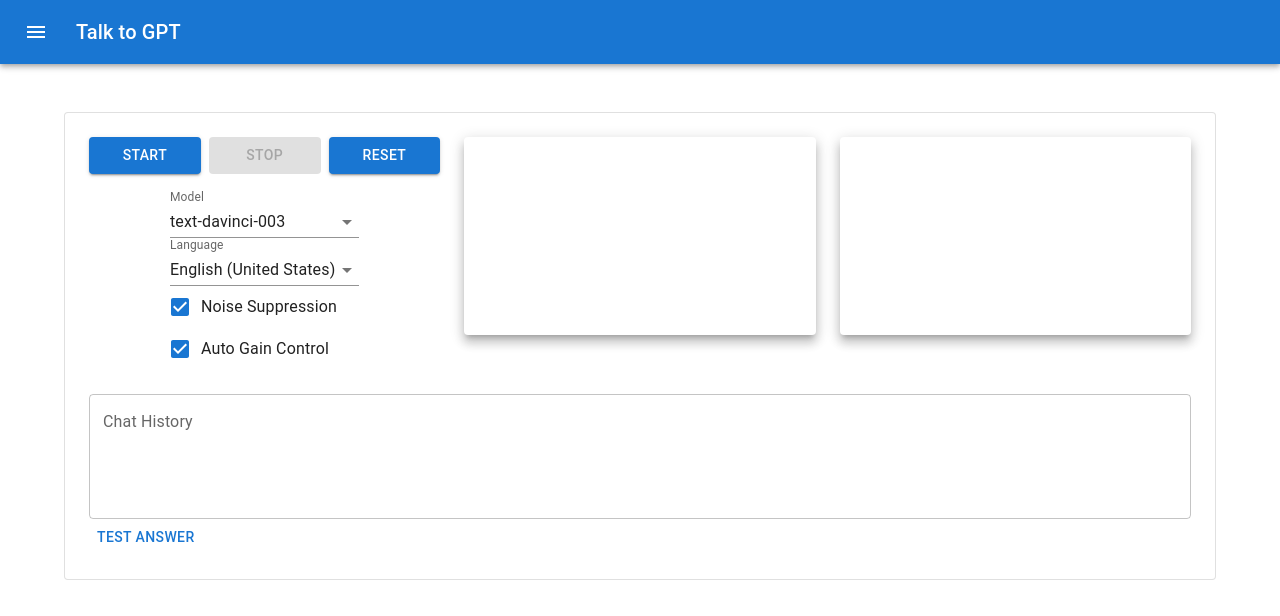
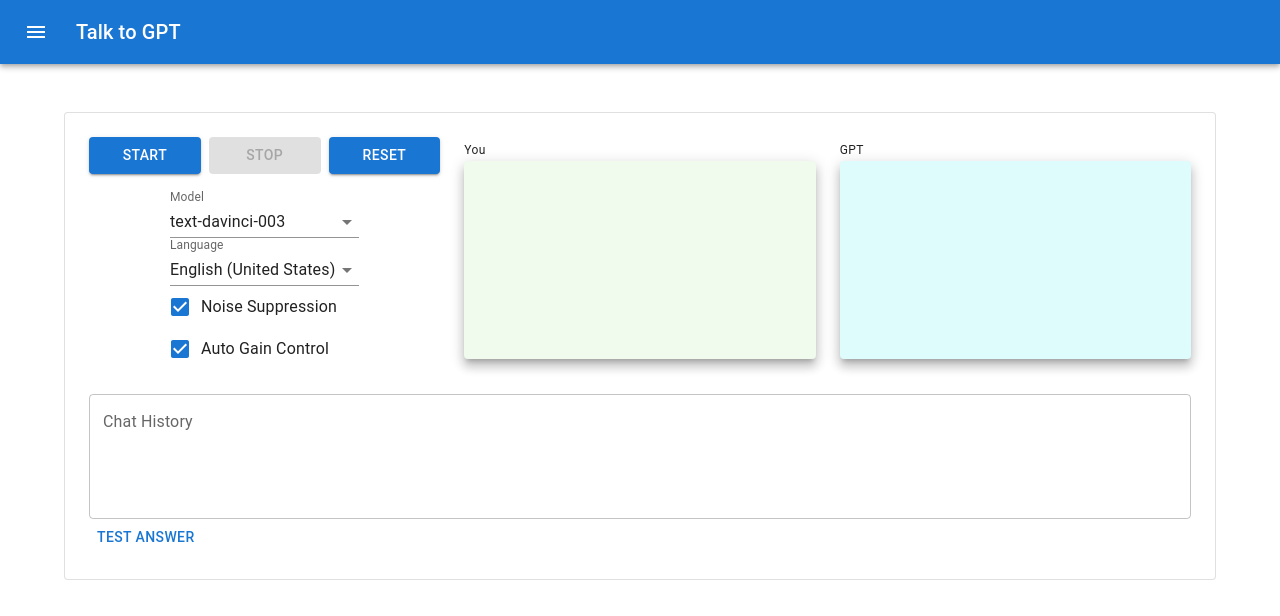
Before and after one commit to almandsky/echo-transcript, a React app: page /talkgpt in a window 1280 px wide. Shown: the top 616 px of the page. Built offline with nearby package versions, Linux system fonts and the light colour scheme.

Commit message:
ui enhancement

```diff
--- a/src/components/talkgpt/TalkGPT.js
+++ b/src/components/talkgpt/TalkGPT.js
@@ -17,6 +17,7 @@ import MenuItem from '@mui/material/MenuItem';
 import Paper from "@mui/material/Paper";
 import Select from "@mui/material/Select";
 import TextField from "@mui/material/TextField";
+import Typography from "@mui/material/Typography";
 
 import LanguageSelect from '../common/LanguageSelect';
 
@@ -73,9 +74,6 @@ function TalkGPT() {
         const answerDiv = document.querySelector('#answer-div');
         const textToRead = transcriptDiv.innerHTML;
 
-        console.log('sky debug 4000 synth is ', synth);
-
-
         if (!textToRead) {
             return;
         }
@@ -85,8 +83,6 @@ function TalkGPT() {
         newPromptArray.push(HUMAN_PREFIX + textToRead);
 
         const newPrompt = newPromptArray.join('\n');
-
-        console.log('sky debug 4001 newPrompt is ', newPrompt);
 
         setAnswering(true);
         const token = process.env.OPENAI_API_KEY;
@@ -111,8 +107,6 @@ function TalkGPT() {
         newPromptArray.push(answerText);
 
         const textToDisplay = answerText.slice(answerText.indexOf(':') + 1).slice(answerText.indexOf('：') + 1);
-
-        console.log('sky debug 1003 textToDisplay are: ', textToDisplay);
 
         typeMessage(answerDiv, textToDisplay, () => {
             answerDiv.scrollTop = answerDiv.scrollHeight;
@@ -493,10 +487,12 @@ function TalkGPT() {
                         </Box>
                     </Grid>
                     <Grid item xs={12} sm={4}>
-                        <Card raised sx={{ p: 2 }}><pre id="transcript-div" className={thinking ? 'thinking' : ''}></pre></Card>
+                        <Typography variant="caption">You</Typography>
+                        <Card raised sx={{ p: 2, bgcolor: '#f0faed' }}><pre id="transcript-div" className={thinking ? 'thinking' : ''}></pre></Card>
                     </Grid>
                     <Grid item xs={12} sm={4}>
-                        <Card raised sx={{ p: 2 }}><pre id="answer-div" className={answering ? 'thinking' : ''}></pre></Card>
+                        <Typography variant="caption">GPT</Typography>
+                        <Card raised sx={{ p: 2, bgcolor: '#defcfc' }}><pre id="answer-div" className={answering ? 'thinking' : ''}></pre></Card>
                     </Grid>
                     <Grid item xs={12} sm={12}>
                         <TextField
```
